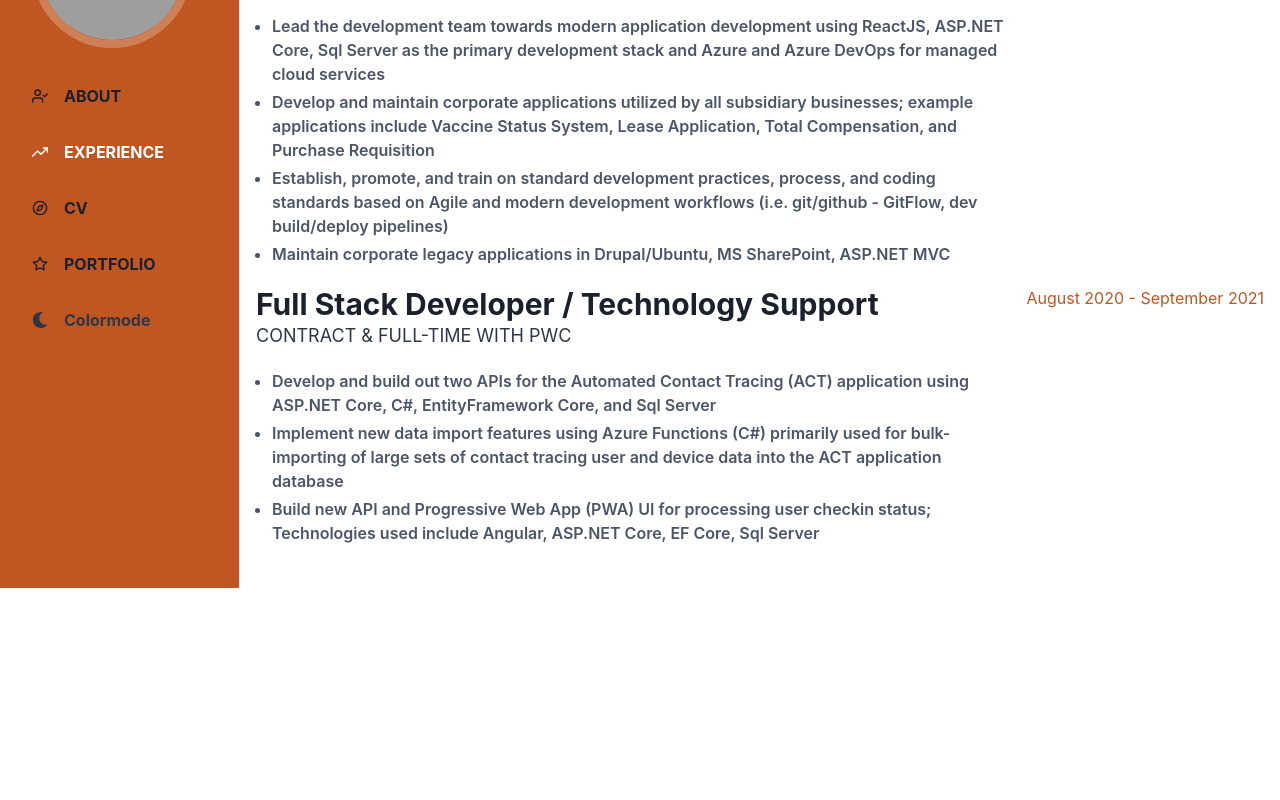
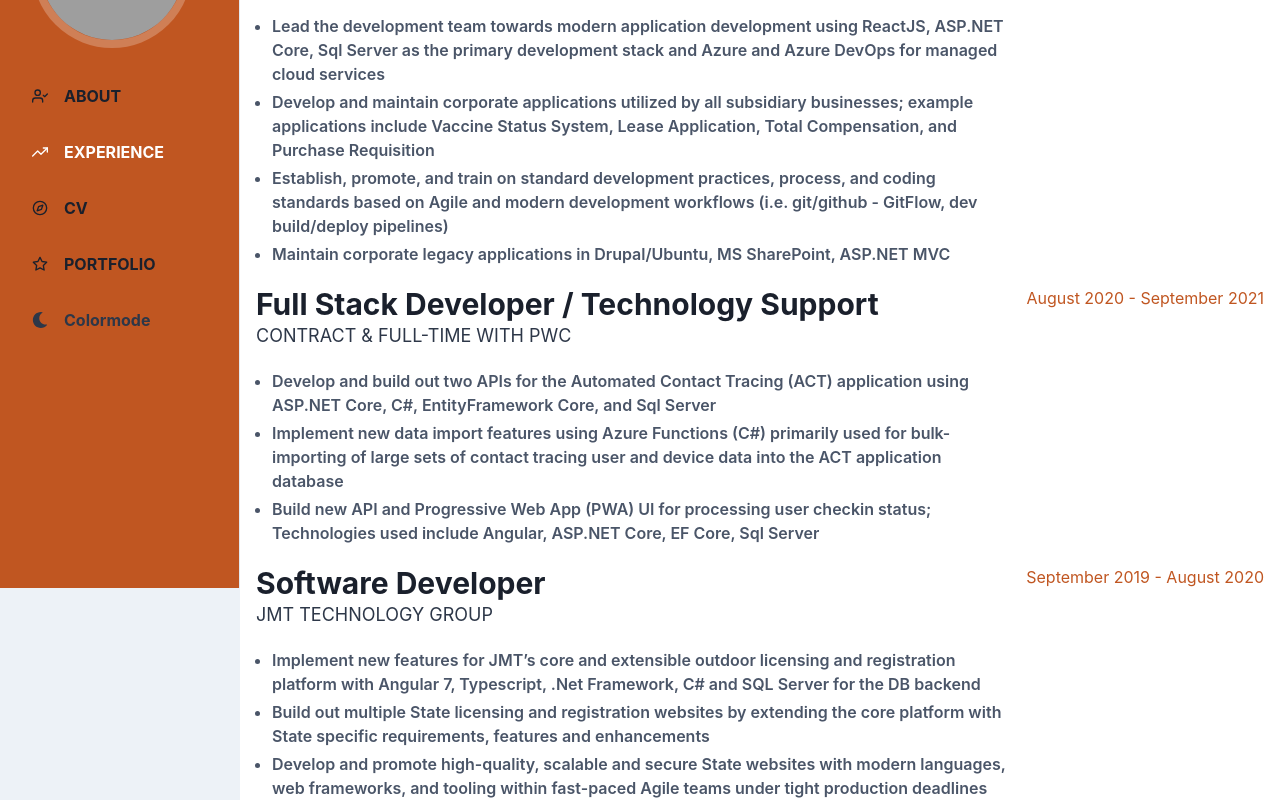
Before and after one commit to ashirk2013/portfolio-app, a React (Create React App) app in the folder webui/: page /experience in a window 1280 px wide. Shown: the part 212-1012 px from the top of the page. Before the commit the page ends 800 px from the top, so only its background shows below. Built offline with nearby package versions, Linux system fonts and the light colour scheme; grey boxes are pictures that could not be loaded.

Commit message:
add another job

```diff
--- a/webui/src/data/experience.js
+++ b/webui/src/data/experience.js
@@ -20,6 +20,16 @@
     ],
     dates: 'August 2020 - September 2021',
   },
+  {
+    title: 'Software Developer',
+    client: 'JMT Technology Group',
+    bullets: [
+      'Implement new features for JMT’s core and extensible outdoor licensing and registration platform with Angular 7, Typescript, .Net Framework, C# and SQL Server for the DB backend',
+      'Build out multiple State licensing and registration websites by extending the core platform with State specific requirements, features and enhancements',
+      'Develop and promote high-quality, scalable and secure State websites with modern languages, web frameworks, and tooling within fast-paced Agile teams under tight production deadlines',
+    ],
+    dates: 'September 2019 - August 2020',
+  },
 ];
 
 export default experienceData;
```
